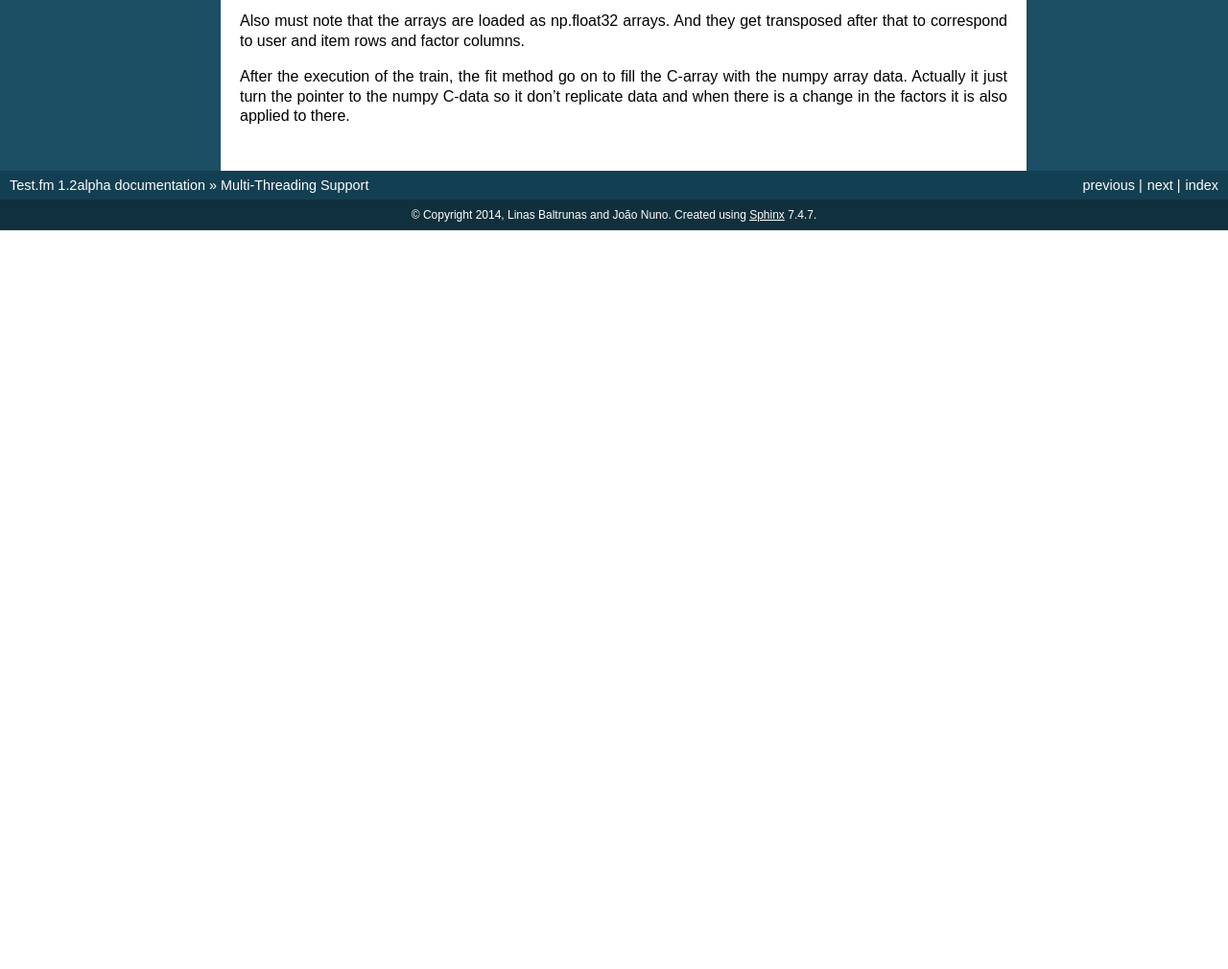
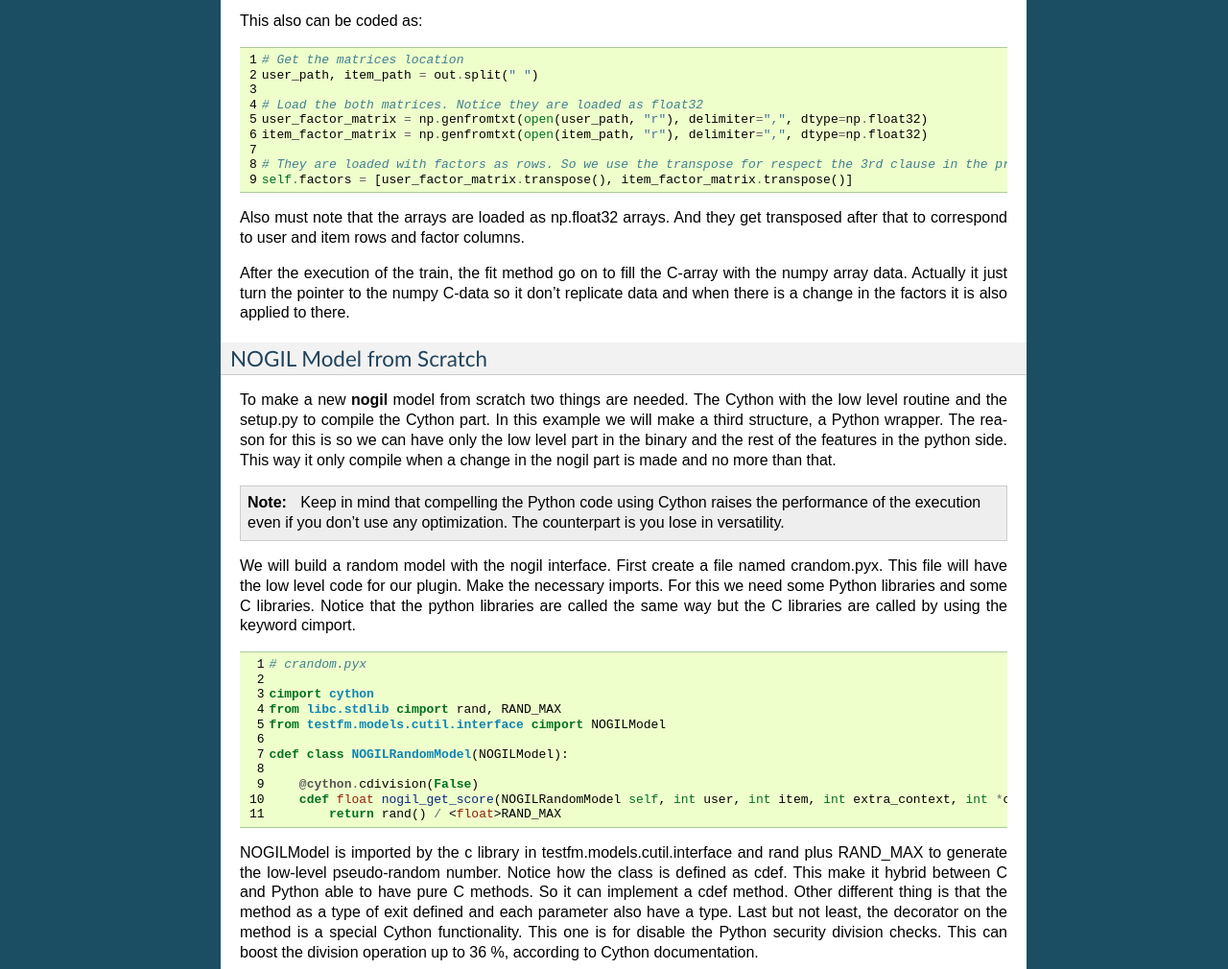
Before and after one commit to grafos-ml/test.fm, a Sphinx documentation site: the page built from sphinx/source/multithreading/getting_started.rst, in a window 1280 px wide and 1400 px high, scrolled down 1422 px, cut to the strip 390-1400 px from the top of the window. Shown: the whole strip at 96% size. Built offline with Sphinx 7.4.7, drawn with Linux system fonts in a browser that asks for light colours; formulas are drawn with MathJax 3; before the commit the page ends 2052 px from its top, so only the background shows below that; some of the changed text lies outside the part shown.

Commit message:
[TUTORIAL] Finished

```diff
--- a/sphinx/source/index.rst
+++ b/sphinx/source/index.rst
@@ -7,7 +7,7 @@ Test.FM documentation
 *********************
 
 .. toctree::
-   :maxdepth: 2
+   :maxdepth: 3
 
    multithreading/getting_started
    code
--- a/sphinx/source/multithreading/getting_started.rst
+++ b/sphinx/source/multithreading/getting_started.rst
@@ -97,9 +97,113 @@ items.
     :lines: 102
     :linenos:
 
+This also can be coded as:
+
+.. code-block:: python
+    :linenos:
+
+    # Get the matrices location
+    user_path, item_path = out.split(" ")
+
+    # Load the both matrices. Notice they are loaded as float32
+    user_factor_matrix = np.genfromtxt(open(user_path, "r"), delimiter=",", dtype=np.float32)
+    item_factor_matrix = np.genfromtxt(open(item_path, "r"), delimiter=",", dtype=np.float32)
+
+    # They are loaded with factors as rows. So we use the transpose for respect the 3rd clause in the protocol
+    self.factors = [user_factor_matrix.transpose(), item_factor_matrix.transpose()]
+
 Also must note that the arrays are loaded as np.float32 arrays. And they get transposed after that to correspond to user
 and item rows and factor columns.
 
 After the execution of the train, the fit method go on to fill the C-array with the numpy array data. Actually it just
 turn the pointer to the numpy C-data so it don't replicate data and when there is a change in the factors it is also
 applied to there.
+
+NOGIL Model from Scratch
+------------------------
+
+To make a new **nogil** model from scratch two things are needed. The Cython with the low level routine and the setup.py
+to compile the Cython part. In this example we will make a third structure, a Python wrapper. The reason for this is so
+we can have only the low level part in the binary and the rest of the features in the python side. This way it only
+compile when a change in the nogil part is made and no more than that.
+
+.. note::
+
+     Keep in mind that compelling the Python code using Cython raises the performance of the execution even if you don't
+     use any optimization. The counterpart is you lose in versatility.
+
+
+We will build a random model with the nogil interface. First create a file named crandom.pyx. This file will have the low
+level code for our plugin. Make the necessary imports. For this we need some Python libraries and some C libraries.
+Notice that the python libraries are called the same way but the C libraries are called by using the keyword cimport.
+
+.. code-block:: cython
+    :linenos:
+
+    # crandom.pyx
+
+    cimport cython
+    from libc.stdlib cimport rand, RAND_MAX
+    from testfm.models.cutil.interface cimport NOGILModel
+
+    cdef class NOGILRandomModel(NOGILModel):
+
+        @cython.cdivision(False)
+        cdef float nogil_get_score(NOGILRandomModel self, int user, int item, int extra_context, int *context) nogil:
+            return rand() / <float>RAND_MAX
+
+NOGILModel is imported by the c library in testfm.models.cutil.interface and rand plus RAND_MAX to generate the
+low-level pseudo-random number. Notice how the class is defined as cdef. This make it hybrid between C and Python able
+to have pure C methods. So it can implement a cdef method. Other different thing is that the method as a type of exit
+defined and each parameter also have a type. Last but not least, the decorator on the method is a special Cython
+functionality. This one is for disable the Python security division checks. This can boost the division operation up to
+36 %, according to Cython documentation.
+
+Now for the wrapper.
+
+.. code-block:: python
+    :linenos:
+
+    # random_model.py
+
+    from crandom import NOGILRandomModel
+
+    class RandomModel(NOGILRandomModel):
+        """
+        Random model
+        """
+        _scores = {}
+
+        def get_score(self, user, item, **context):
+            key = user, item
+            try:
+                return self._scores[key]
+            except KeyError:
+                self._scores[key] = random()
+                return self._scores[key]
+
+        def get_name(self):
+            return "Random"
+
+This class inherit the nogil_get_score form the parent. In the end it does the same thing but is faster and allows
+multi-threading.
+
+Just need the setup.py now.
+
+.. code-block:: python
+    :linenos:
+
+    # setup.py
+    from distutils.core import setup
+    from distutils.extension import Extension
+    from Cython.Distutils import build_ext
+
+    setup(
+      name = "random",
+      cmdclass = {"build_ext": build_ext},
+      ext_modules = [
+        Extension("crandom", ["crandom.pyx"])
+      ],
+    )
+
+Now just run python **setup build_ext --inplace** and voilá, you have your first multi-threading model ready to use.
```
Also changed, not shown: README.md (+10 -7 lines), 7 other files.
